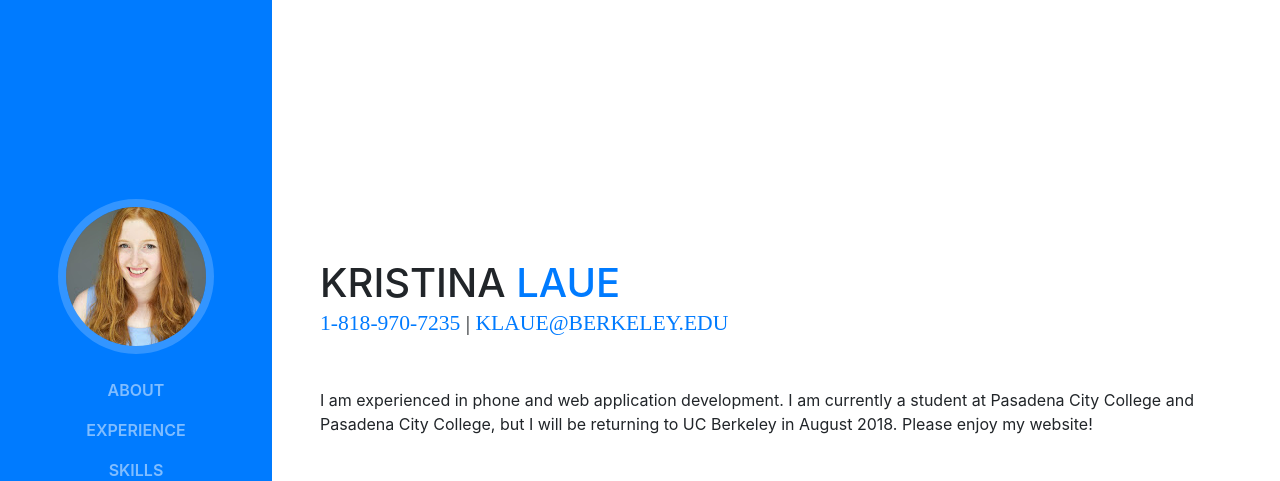
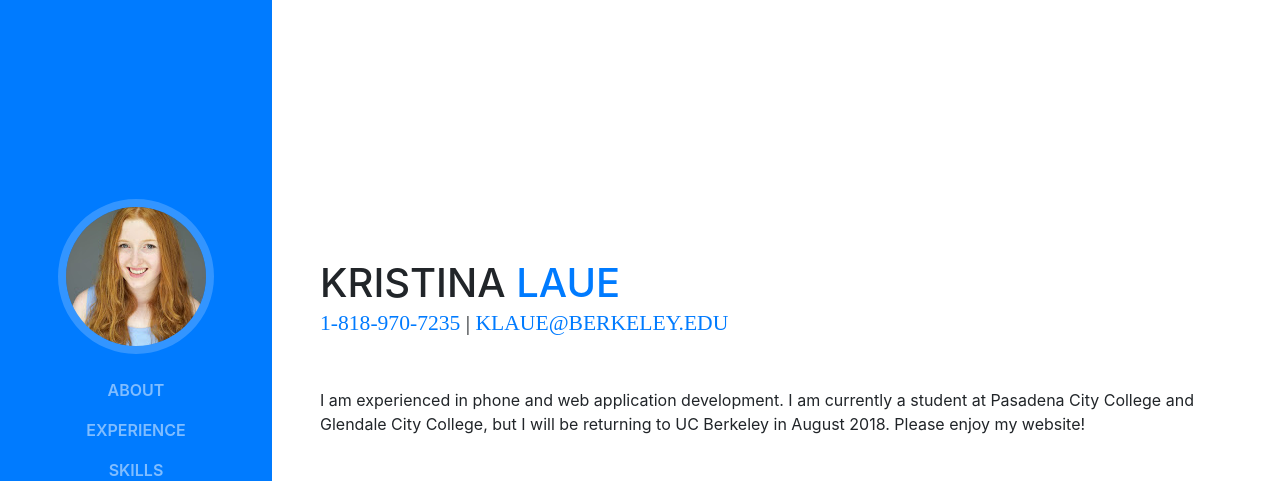
Before and after one commit to klaue/klaue.github.io, a website with bundled scripts: page index.html in a window 1280 px wide. Shown: the top 481 px of the page. Built offline with nearby package versions, Linux system fonts and the light colour scheme; a web font is replaced by a local one.

Commit message:
glendale cc

```diff
--- a/index.html
+++ b/index.html
@@ -75,7 +75,7 @@
             <a href="tel:1-818-970-7235"> 1-818-970-7235</a> |
             <a href="mailto:klaue@berkeley.edu">klaue@berkeley.edu</a>
           </div>
-          <p class="mb-5">I am experienced in phone and web application development.  I am currently a student at Pasadena City College and Pasadena City College, but I will be returning to UC Berkeley in August 2018.  Please enjoy my website!</p>
+          <p class="mb-5">I am experienced in phone and web application development.  I am currently a student at Pasadena City College and Glendale City College, but I will be returning to UC Berkeley in August 2018.  Please enjoy my website!</p>
           <ul class="list-inline list-social-icons mb-0">
             <li class="list-inline-item">
               <a href="https://www.facebook.com/kristina.laue">
```
